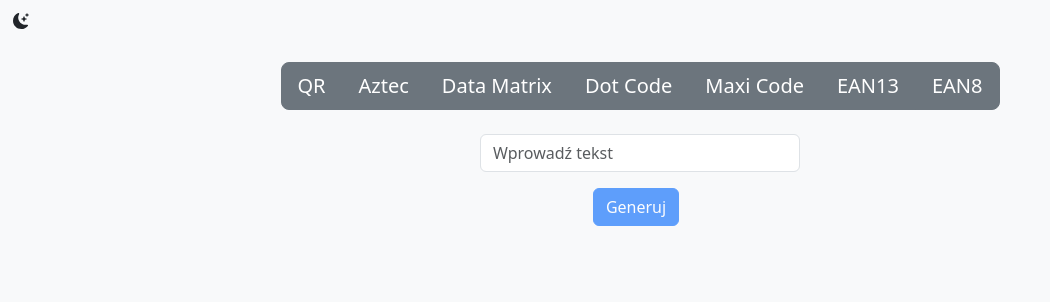
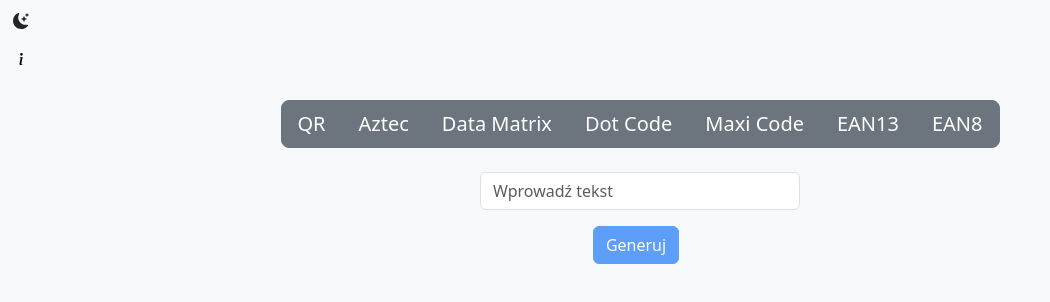
Before and after one commit to kwaskowy/QRCodeGenerator, a React (Vite) app: page / in a window 1280 px wide. Shown: the top 302 px of the page, without its empty margins (0-1050 px from the left). Built offline with nearby package versions, Linux system fonts and the light colour scheme.

Commit message:
info page added

```diff
--- a/package.json
+++ b/package.json
@@ -16,7 +16,8 @@
     "react-dom": "^18.3.1",
     "react-icons": "^5.4.0",
     "react-native-svg": "^15.9.0",
-    "react-qrcode-logo": "^3.0.0"
+    "react-qrcode-logo": "^3.0.0",
+    "sweetalert2": "^11.15.3"
   },
   "devDependencies": {
     "@eslint/js": "^9.15.0",
--- /dev/null
+++ b/src/components/InfoPage.jsx
@@ -0,0 +1,27 @@
+import React from 'react';
+import Swal from 'sweetalert2';
+import { BsInfoLg } from "react-icons/bs";
+
+
+function InfoPage({ theme }) {
+  return (
+    <div className="text-start mb-4">
+      <button
+        onClick={() => Swal.fire({
+          text: 'Aplikacja została wykonana jako projekt zaliczeniowy przedmiotu Wprowadzenie do Reacta',
+          icon: 'info',
+          footer: '<a href="https://github.com/kwaskowy/QRCodeGenerator.git">Link do githuba</a>',
+          background: theme === 'light' ? '#F8F9FA' : '#000000',
+          color: theme === 'light' ? '#000000' : '#F8F9FA',
+          showConfirmButton: false,
+        })}
+        className="info-page btn"
+      >
+        {theme === 'light' ? <BsInfoLg color='black' /> : <BsInfoLg color='white' />}
+      </button>
+    </div>
+  );
+}
+
+
+export default InfoPage;
--- a/src/components/ThemeSwitcher.jsx
+++ b/src/components/ThemeSwitcher.jsx
@@ -1,5 +1,6 @@
 import React from 'react';
 import { BsFillMoonStarsFill, BsSun } from "react-icons/bs";
+import InfoPage from './infoPage';
 
 function ThemeSwitcher({ theme, toggleTheme }) {
   return (
@@ -7,6 +8,7 @@ function ThemeSwitcher({ theme, toggleTheme }) {
       <button onClick={toggleTheme} className="theme-switch btn">
         {theme === 'light' ? <BsFillMoonStarsFill /> : <BsSun color="white" />}
       </button>
+      <InfoPage theme={theme}/>
     </div>
   );
 }
```
Also changed, not shown: 1 other file (tests, documents, lock files or other folders).
